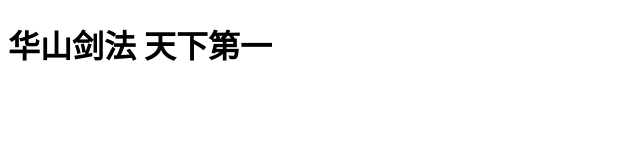
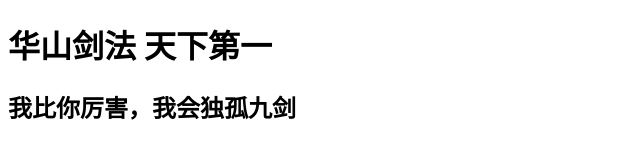
Before and after one commit to luoshenxia/huashan, a plain HTML site: page index.html in a window 1280 px wide. Shown: the whole page, without its empty margins (0-640 px from the left). Drawn offline with Linux system fonts and the light colour scheme.

Commit message:
second commit

```diff
--- a/index.html
+++ b/index.html
@@ -8,5 +8,6 @@
 </head>
 <body>
   <h1>华山剑法 天下第一</h1>
+  <h2>我比你厉害，我会独孤九剑</h2>
 </body>
 </html>
```
